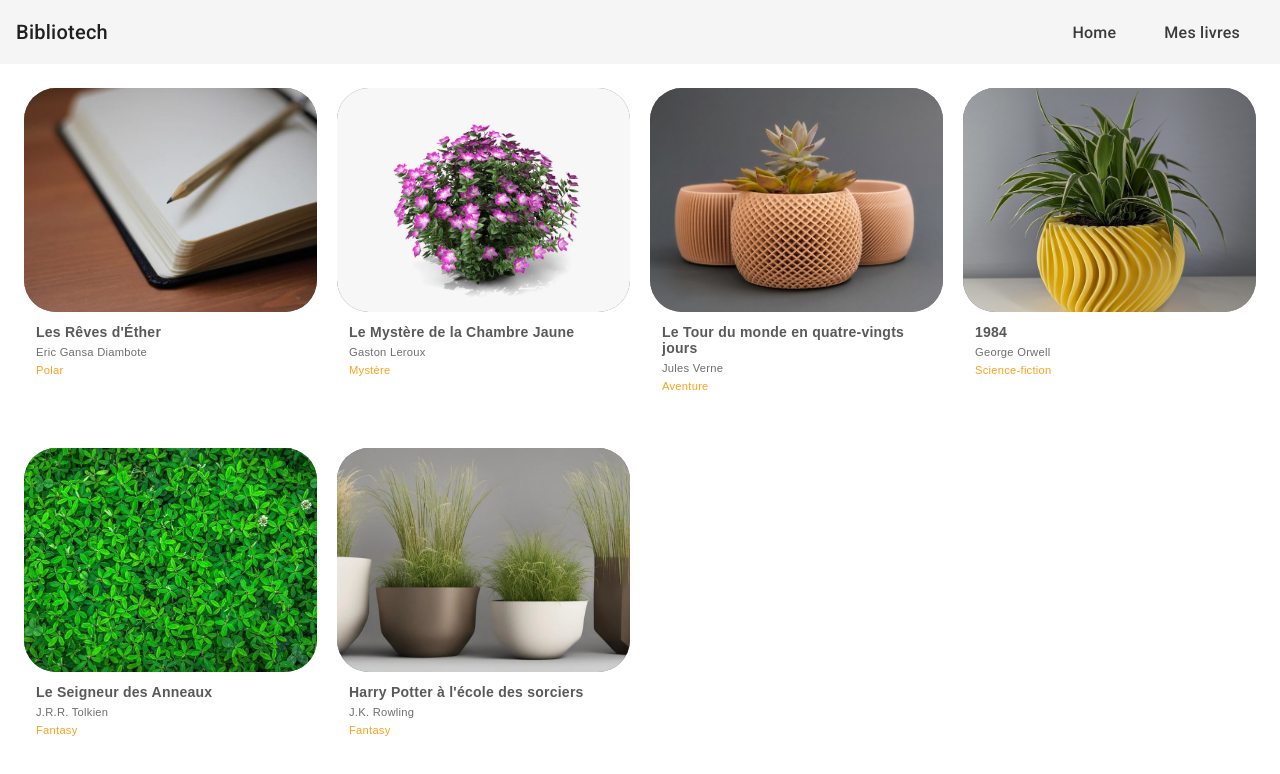
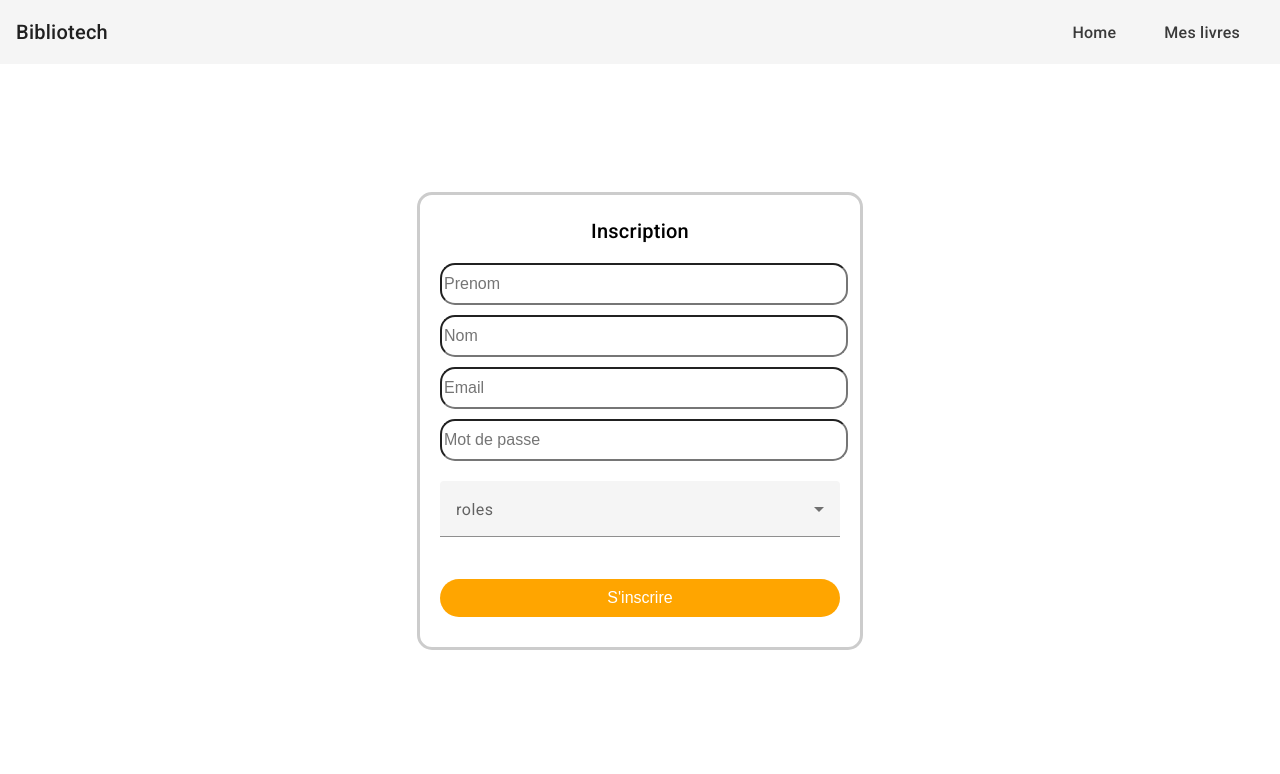
Before and after one commit to Magikmagnum/bibliotech, an Angular app: page / in a window 1280 px wide. Shown: the top 774 px of the page. Built offline with nearby package versions, Linux system fonts and the light colour scheme.

Commit message:
inscription

```diff
--- a/src/app/app.config.ts
+++ b/src/app/app.config.ts
@@ -4,7 +4,13 @@ import { provideRouter } from '@angular/router';
 import { routes } from './app.routes';
 import { provideClientHydration } from '@angular/platform-browser';
 import { provideAnimationsAsync } from '@angular/platform-browser/animations/async';
+import { provideHttpClient } from '@angular/common/http';
 
 export const appConfig: ApplicationConfig = {
-  providers: [provideRouter(routes), provideClientHydration(), provideAnimationsAsync()]
+  providers: [
+    provideRouter(routes),
+    provideHttpClient(),
+    provideClientHydration(),
+    provideAnimationsAsync(),
+  ],
 };
--- /dev/null
+++ b/src/app/auth.service.ts
@@ -0,0 +1,15 @@
+import { Injectable } from '@angular/core';
+import { HttpClient } from '@angular/common/http';
+
+@Injectable({
+  providedIn: 'root',
+})
+export class AuthService {
+  apiUrl = 'http://34.163.165.4:3000/users';
+
+  constructor(private http: HttpClient) {}
+
+  register(userData: any) {
+    return this.http.post(this.apiUrl, userData);
+  }
+}
--- /dev/null
+++ b/src/app/registration/registration.component.css
@@ -0,0 +1,37 @@
+.registration-container {
+  max-width: 400px;
+  margin: 10% auto;
+  padding: 20px;
+  border: 3px solid #ccc;
+  border-radius: 15px;
+}
+
+h2 {
+  text-align: center;
+}
+
+input,
+mat-form-field,
+button {
+  display: block;
+  width: 100%;
+  margin-bottom: 10px;
+  padding-top: 10px;
+  padding-bottom: 10px;
+  font-size: 16px;
+  border-radius: 15px;
+}
+
+button {
+  background-color: orange;
+  color: white;
+  border: none;
+  border-radius: 20px;
+  cursor: pointer;
+}
+
+@media (max-width: 600px) {
+  .registration-container {
+    max-width: 80%;
+  }
+}
--- /dev/null
+++ b/src/app/registration/registration.component.html
@@ -0,0 +1,19 @@
+<div class="registration-container">
+    <h2>Inscription</h2>
+    <form (ngSubmit)="register()">
+        <input type="text" name="firstName" [(ngModel)]="userData.firstName" placeholder="Prenom" required>
+        <input type="text" name="lastName" [(ngModel)]="userData.lastName" placeholder="Nom " required>
+        <input type="email" name="email" [(ngModel)]="userData.email" placeholder="Email" required>
+        <input type="password" name="password" [(ngModel)]="userData.password" placeholder="Mot de passe" required>
+
+        <mat-form-field>
+            <mat-label>roles</mat-label>
+            <mat-select name="roles" [(ngModel)]="selectedRoles" multiple>
+                <mat-option value="user">Utilisateur</mat-option>
+                <mat-option value="author">Auteur</mat-option>
+
+            </mat-select>
+        </mat-form-field>
+        <button type="submit">S'inscrire</button>
+    </form>
+</div>
--- /dev/null
+++ b/src/app/registration/registration.component.ts
@@ -0,0 +1,60 @@
+import { Component } from '@angular/core';
+import { AuthService } from '../auth.service';
+import { MatSnackBar } from '@angular/material/snack-bar';
+import { CommonModule } from '@angular/common';
+import { FormsModule, ReactiveFormsModule } from '@angular/forms';
+import { MatSelectModule } from '@angular/material/select';
+import { MatFormFieldModule } from '@angular/material/form-field';
+import { Router } from '@angular/router';
+
+@Component({
+  standalone: true,
+  selector: 'app-registration',
+  imports: [
+    CommonModule,
+    FormsModule,
+    MatFormFieldModule,
+    MatSelectModule,
+    ReactiveFormsModule,
+  ],
+  templateUrl: './registration.component.html',
+  styleUrls: ['./registration.component.css'],
+})
+export class RegistrationComponent {
+  userData = {
+    firstName: '',
+    lastName: '',
+    email: '',
+    password: '',
+    roles: 'user', // Valeur par défaut du rôle
+  };
+
+  selectedRoles: string[] = [];
+
+  constructor(
+    private authService: AuthService,
+    private snackBar: MatSnackBar,
+    private router: Router
+  ) {}
+
+  register(): void {
+    this.userData.roles = this.selectedRoles.join(',');
+
+    this.authService.register(this.userData).subscribe(
+      (response) => {
+        console.log('Inscription réussie', response);
+        this.openSnackBar('Inscription réussie !');
+        this.router.navigate(['/home']);
+        // Rediriger l'utilisateur vers une autre page ou effectuer d'autres actions après une inscription réussie
+      },
+      (error) => {
+        console.error("Erreur lors de l'inscription", error);
+      }
+    );
+  }
+  openSnackBar(message: string) {
+    this.snackBar.open(message, 'Fermer', {
+      duration: 3000, // Durée d'affichage du toast en millisecondes
+    });
+  }
+}
```
Also changed, not shown: src/app/app.component.ts (+13 -6 lines), src/app/app.routes.ts (+5 -3 lines), 1 other file (tests, documents, lock files or other folders).
